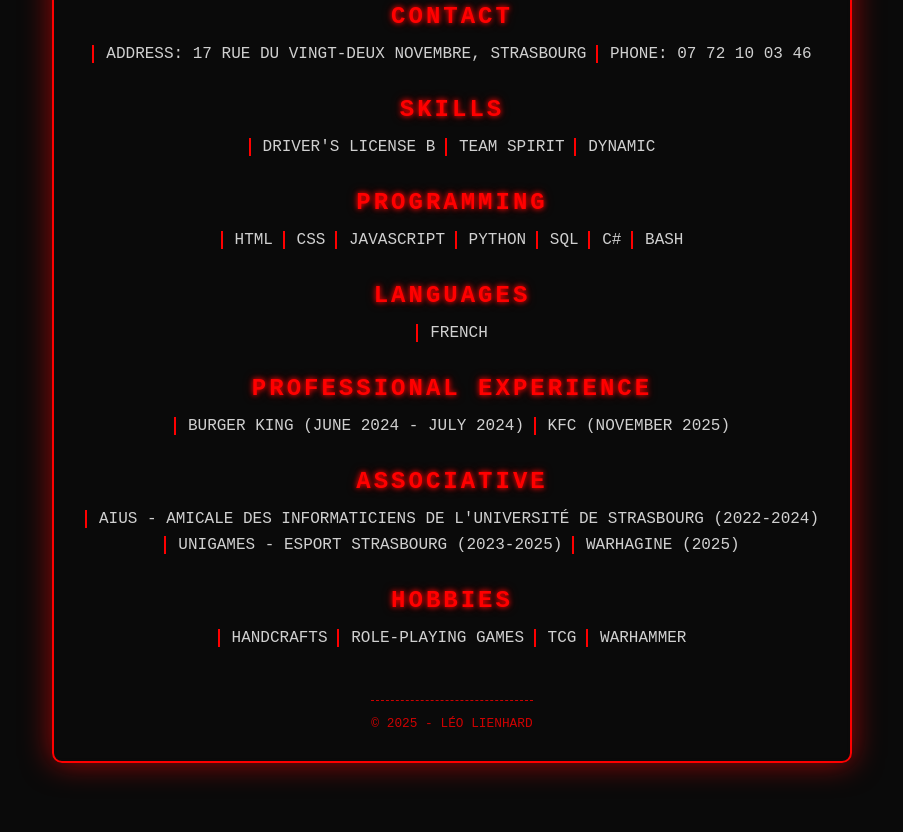
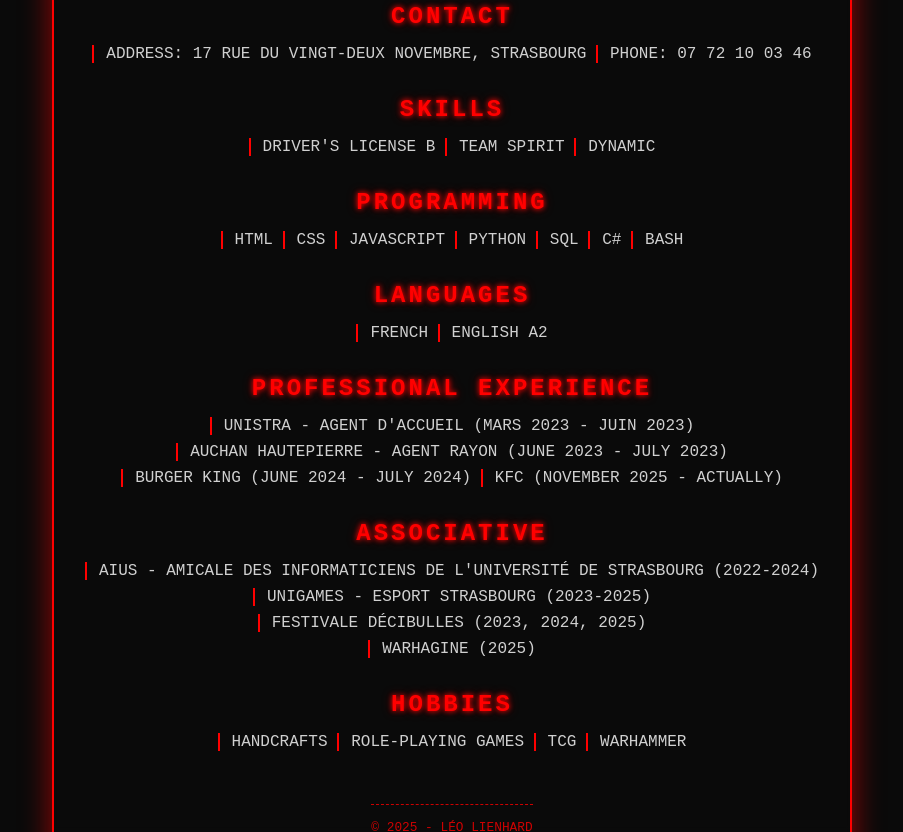
Before and after one commit to Malgrum/Portfollio, a plain HTML site: page index.html in a window 1280 px wide. Shown: the part 436-1268 px from the top of the page, without its empty margins (188-1091 px from the left). Before the commit the page ends 1199 px from the top, so only its background shows below. Drawn offline with Linux system fonts and the light colour scheme.

Commit message:
add_information

```diff
--- a/index.html
+++ b/index.html
@@ -63,14 +63,17 @@
       <h2>Languages</h2>
       <ul>
         <li>French</li>
+        <li>English A2</li>
       </ul>
     </section>
 
     <section class="experience">
       <h2>Professional Experience</h2>
       <ul>
+        <li>Unistra - Agent d'accueil (Mars 2023 - Juin 2023)</li>
+        <li>Auchan Hautepierre - Agent rayon (June 2023 - July 2023)</li>
         <li>Burger King (June 2024 - July 2024)</li>
-        <li>KFC (November 2025)</li>
+        <li>KFC (November 2025 - Actually)</li>
       </ul>
     </section>
 
@@ -78,7 +81,8 @@
       <h2>Associative</h2>
       <ul>
         <li>AIUS - Amicale des informaticiens de l'université de Strasbourg (2022-2024)</li>
-        <li>Unigames - Esport Strasbourg (2023-2025)</li>
+        <li>Unigames - Esport Strasbourg (2023-2025)</li> </br>
+        <li>Festivale Décibulles (2023, 2024, 2025)</li></br>
         <li>Warhagine (2025)</li>
       </ul>
     </section>
```
